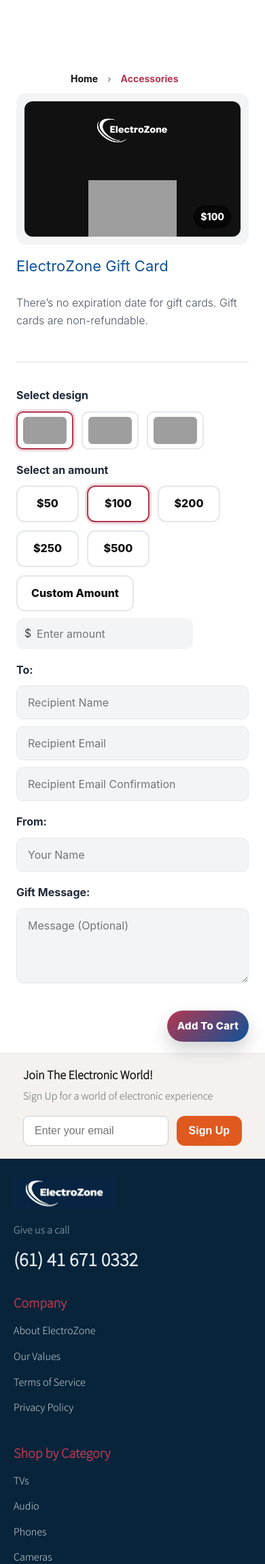
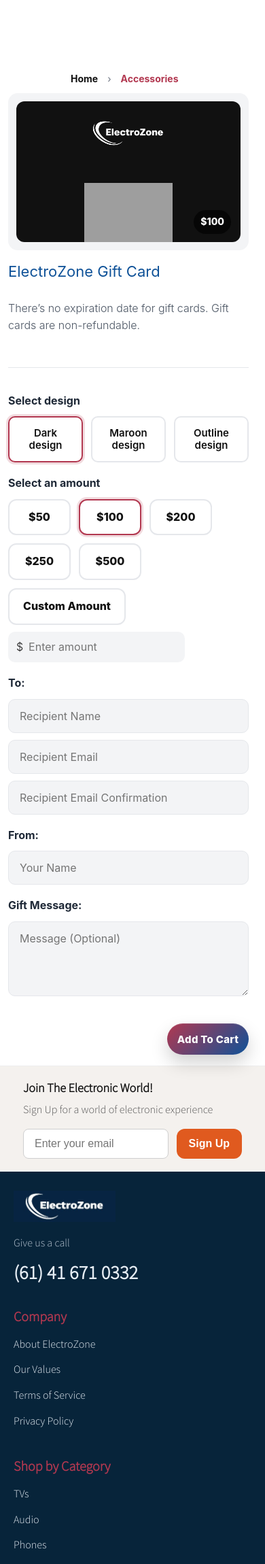
Before and after one commit to codestunt/electronics-store, a Flask app: page /gift-card in a window 390 px wide. Shown: the part 64-2364 px from the top of the page at 68% size. Run offline with Flask 3, Linux system fonts and the light colour scheme; grey boxes are pictures that could not be loaded.

Commit message:
Fixed gift card design buttons (mobile + desktop, removed broken images)

```diff
--- a/app/templates/gift_card.html
+++ b/app/templates/gift_card.html
@@ -688,7 +688,101 @@ header + main > .ez-gift,
   top: 0px; /* fine vertical nudge to align buttons */
 }
 
+/* MOBILE ONLY — replace broken gift card thumbnail images with text */
+@media (max-width: 768px) {
 
+  .ez-gift-designs {
+    display: flex !important;
+    gap: 12px !important;
+    flex-wrap: nowrap !important;
+  }
+
+  .ez-gift-design {
+    width: 110px !important;
+    min-width: 110px !important;
+    height: 68px !important;
+
+    display: flex !important;
+    align-items: center !important;
+    justify-content: center !important;
+
+    padding: 8px 10px !important;
+    overflow: visible !important;
+  }
+
+  .ez-gift-design img {
+    display: none !important;
+  }
+
+  .ez-gift-design:nth-child(1)::after {
+    content: "Dark design";
+  }
+
+  .ez-gift-design:nth-child(2)::after {
+    content: "Maroon design";
+  }
+
+  .ez-gift-design:nth-child(3)::after {
+    content: "Outline design";
+  }
+
+  .ez-gift-design::after {
+    font-size: 15px !important;
+    font-weight: 600 !important;
+    line-height: 1.2 !important;
+    color: #111 !important;
+    text-align: center !important;
+    white-space: normal !important;
+  }
+}
+
+/* DESKTOP ONLY — Gift Card design buttons text fit */
+@media (min-width: 901px) {
+
+  .ez-gift-designs {
+    display: flex !important;
+    gap: 14px !important;
+    flex-wrap: nowrap !important;
+  }
+
+  .ez-gift-design {
+    width: 135px !important;
+    min-width: 135px !important;
+    height: 64px !important;
+
+    display: flex !important;
+    align-items: center !important;
+    justify-content: center !important;
+
+    padding: 8px 14px !important;
+    overflow: visible !important;
+  }
+
+  .ez-gift-design img {
+    display: none !important;
+  }
+
+  .ez-gift-design:nth-child(1)::after {
+    content: "Dark design";
+  }
+
+  .ez-gift-design:nth-child(2)::after {
+    content: "Maroon design";
+  }
+
+  .ez-gift-design:nth-child(3)::after {
+    content: "Outline design";
+  }
+
+  .ez-gift-design::after {
+    font-size: 16px !important;
+    font-weight: 500 !important;
+    line-height: 1.25 !important;
+    color: #111 !important;
+    text-align: center !important;
+    white-space: normal !important;
+  }
+}
 
 </style>
 
--- a/app/templates/layout.html
+++ b/app/templates/layout.html
@@ -2040,6 +2040,8 @@ body.cart-page {
     white-space: nowrap !important;
   }
 }
+
+
 </style>
 {% block styles %}{% endblock %}
 </head>
```
